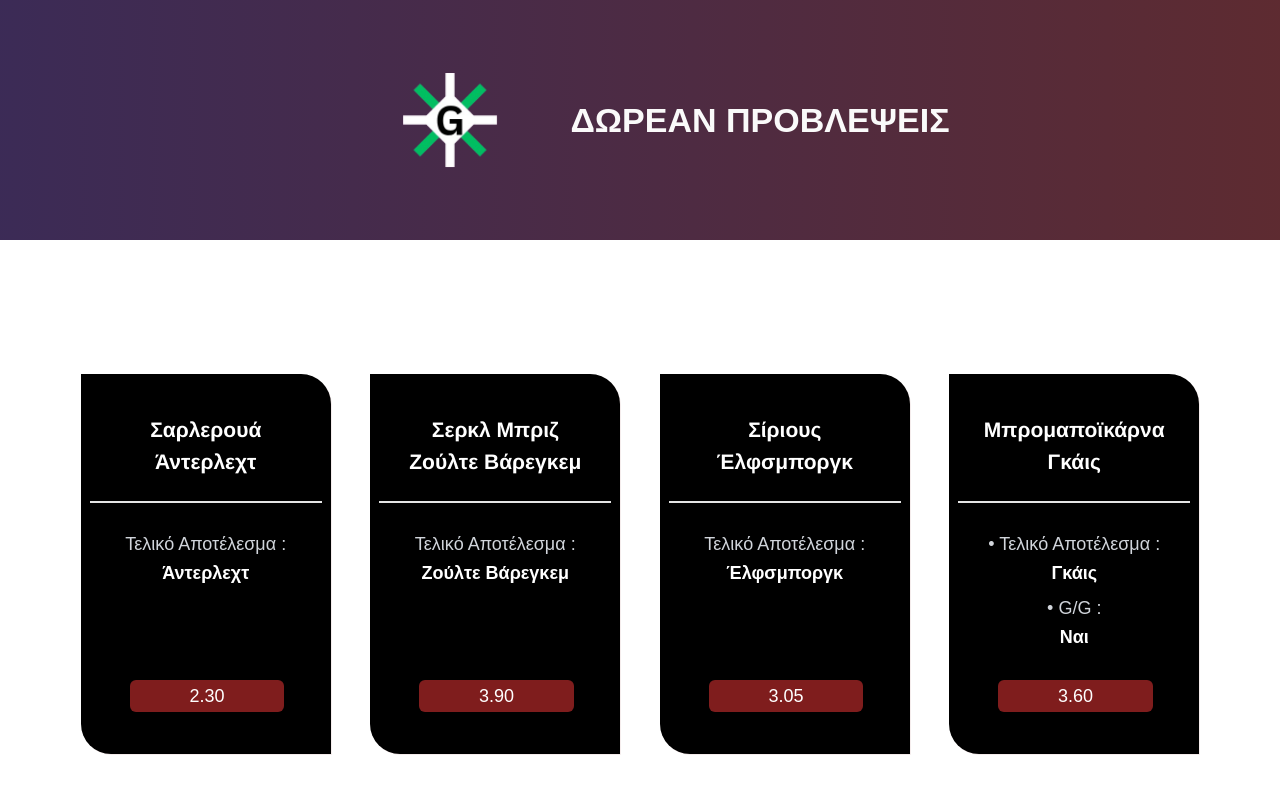
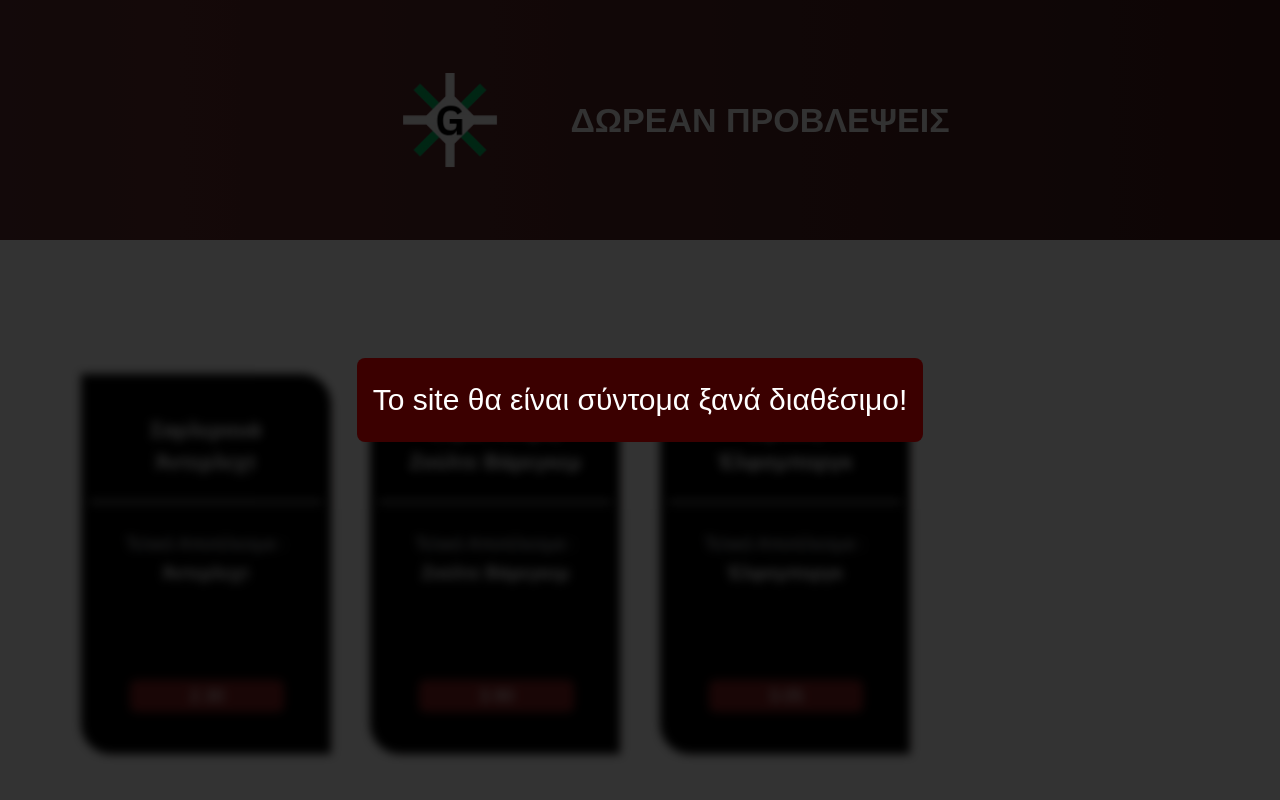
Before and after one commit to MichalisGianniotis/Provlepseis, a Next.js app: page / in a window 1280 px wide. Shown: the top 800 px of the page. Built offline with nearby package versions, Linux system fonts and the light colour scheme.

Commit message:
Update 1.1

```diff
--- a/app/globals.css
+++ b/app/globals.css
@@ -23,6 +23,9 @@ body {
     /* flex-wrap: wrap; */
     padding: 50px;
     text-align: center;
+    filter: blur(5px);
+    pointer-events: none;
+    user-select: none;
 }
 /*.bg-col {
   background-image: linear-gradient(to bottom left, rgb(116, 1, 1), black, black, rgb(116, 1, 1) );
--- a/components/matches-list.jsx
+++ b/components/matches-list.jsx
@@ -1,13 +1,24 @@
+'use client'
+
 // import Image from "next/image";
 import { matches } from "../data/matches";
+
+import { useState } from "react";
 
 
 export function MatchList() {
 
+    const [count, setCount] = useState(3);
+
     return (
         <div className="container mx-auto py-8">
-            <div className="container1">
-                {matches.map((match) => (
+            <div id="coming-soon" className="fixed top-0 left-0 w-full h-full text-white flex justify-center items-center inset-0 bg-black bg-opacity-80 z-50">
+                <div className="text-white text-3xl text-center px-4 bg-[#3b0000] width-auto py-6 rounded-lg">
+                    Το site θα είναι σύντομα ξανά διαθέσιμο!
+                </div>
+            </div>
+            <div id="content" className="container1">
+                {matches.slice(0,count).map((match) => (
                 <div key={match.id} className="relative group overflow-hidden item">
                     <div className="aspect-[2/3] relative">
                     <div className="absolute inset-0">
@@ -49,6 +60,7 @@ export function MatchList() {
                 </div>
                 ))}
             </div>
-            </div>
+            <button onClick={() => setCount(count + 3)} className="text-center flex m-auto bg-black text-white p-4 rounded-xl">Load more</button>
+        </div>
     )
 }
--- a/data/matches.js
+++ b/data/matches.js
@@ -1,28 +1,245 @@
 const matches = [
-    { id: 1, title1: "Σαρλερουά", title2: "Άντερλεχτ", bet1: "Άντερλεχτ", bet2: "", betType1: "Τελικό Αποτέλεσμα :", betType2: "", betOdds: "2.30",},
-    { id: 2, title1: "Σερκλ Μπριζ", title2: "Ζούλτε Βάρεγκεμ", bet1: "Ζούλτε Βάρεγκεμ", bet2: "", betType1: "Τελικό Αποτέλεσμα :", betType2: "", betOdds: "3.90",},
-    { id: 3, title1: "Σίριους", title2: "Έλφσμποργκ", bet1: "Έλφσμποργκ", bet2: "", betType1: "Τελικό Αποτέλεσμα :", betType2: "", betOdds: "3.05",},
-    { id: 4, title1: "Μπρομαποϊκάρνα", title2: "Γκάις", bet1: "Γκάις", bet2: "Ναι", betType1: "• Τελικό Αποτέλεσμα :", betType2: "• G/G :", betOdds: "3.60",},
-    { id: 5, title1: "Ρεάλ Σοσιεδάδ", title2: "Σεβίλλη", bet1: "Σεβίλλη", bet2: "Ναι", betType1: "• Τελικό Αποτέλεσμα :", betType2: "• G/G :", betOdds: "6.00",},
-    { id: 6, title1: "Βαλένθια", title2: "Βιγιαρεάλ", bet1: "Βιγιαρεάλ", bet2: "Ναι", betType1: "• Τελικό Αποτέλεσμα :", betType2: "• G/G :", betOdds: "4.00",},
-    { id: 7, title1: "Μαγιόρκα", title2: "Λεβάντε", bet1: "Λεβάντε", bet2: "", betType1: "Τελικό Αποτέλεσμα :", betType2: "", betOdds: "3.60",},
-    { id: 8, title1: "Ρεάλ Μαδρίτης", title2: "Μπαρτσελόνα", bet1: "Μπαρτσελόνα", bet2: "Over 2.5", betType1: "• Τελικό Αποτέλεσμα :", betType2: "• Συνολικά Γκολ :", betOdds: "3.80",},
-    { id: 9, title1: "Μπρέντφορντ", title2: "Λίβερπουλ", bet1: "Λίβερπουλ", bet2: "Over 2.5", betType1: "• Τελικό Αποτέλεσμα :", betType2: "• Συνολικά Γκολ :", betOdds: "2.25",},
-    { id: 10, title1: "Άρσεναλ", title2: "Κρίσταλ Πάλας", bet1: "Άρσεναλ", bet2: "Over 2.5", betType1: "• Τελικό Αποτέλεσμα :", betType2: "• Συνολικά Γκολ :", betOdds: "2.05",},
-    { id: 11, title1: "Γουλβς", title2: "Μπέρνλι", bet1: "Μπέρνλι", bet2: "", betType1: "Τελικό Αποτέλεσμα :", betType2: "", betOdds: "4.00",},
-    { id: 12, title1: "Έβερτον", title2: "Τότεναμ", bet1: "Τότεναμ", bet2: "Ναι", betType1: "• Τελικό Αποτέλεσμα :", betType2: "• G/G :", betOdds: "5.00",},
-    { id: 13, title1: "Λανς", title2: "Μαρσέιγ", bet1: "Μαρσέιγ", bet2: "Over 2.5", betType1: "• Τελικό Αποτέλεσμα :", betType2: "• Συνολικά Γκολ :", betOdds: "3.25",},
-    { id: 14, title1: "Ανζέ", title2: "Λοριάν", bet1: "Λοριάν", bet2: "", betType1: "Τελικό Αποτέλεσμα :", betType2: "", betOdds: "2.80",},
-    { id: 15, title1: "Ρεν", title2: "Νις", bet1: "Ρεν", bet2: "Ναι", betType1: "• Τελικό Αποτέλεσμα :", betType2: "• G/G :", betOdds: "3.60",},
-    { id: 16, title1: "Σινσινάτι", title2: "Κολόμπους Κρου", bet1: "Σινσινάτι", bet2: "Ναι", betType1: "• Τελικό Αποτέλεσμα :", betType2: "• G/G :", betOdds: "3.50",},
-    { id: 17, title1: "Μινεσότα", title2: "Σιάτλ Σάουντερς", bet1: "Μινεσότα", bet2: "Over 2.5", betType1: "• Τελικό Αποτέλεσμα :", betType2: "• Συνολικά Γκολ :", betOdds: "3.30",},
-    { id: 18, title1: "Βιτόρια", title2: "Κορίνθιανς", bet1: "Κορίνθιανς", bet2: "Over 2.5", betType1: "• Τελικό Αποτέλεσμα :", betType2: "• Συνολικά Γκολ :", betOdds: "5.00",},
-    { id: 19, title1: "Σάο Πάολο", title2: "Μπαΐα", bet1: "Μπαΐα", bet2: "", betType1: "Τελικό Αποτέλεσμα :", betType2: "", betOdds: "4.00",},
-    { id: 20, title1: "Μποταφόγκο", title2: "Σάντος", bet1: "Μποταφόγκο", bet2: "Over 1.5", betType1: "• Τελικό Αποτέλεσμα :", betType2: "• Συνολικά Γκολ :", betOdds: "2.25",},
-    { id: 21, title1: "Μπραγκαντίνο", title2: "Βάσκο Ντα Γκάμα", bet1: "Βάσκο Ντα Γκάμα", bet2: "", betType1: "Τελικό Αποτέλεσμα :", betType2: "", betOdds: "3.00",},
-    { id: 22, title1: "Βίντερτουρ", title2: "Λουκέρνη", bet1: "Λουκέρνη", bet2: "Over 3.5", betType1: "• Τελικό Αποτέλεσμα :", betType2: "• Συνολικά Γκολ :", betOdds: "4.60",},
-    { id: 23, title1: "Ζυρίχη", title2: "Γιουνγκ Μπόις", bet1: "Γιουνγκ Μπόις", bet2: "Over 2.5", betType1: "• Τελικό Αποτέλεσμα :", betType2: "• G/G :", betOdds: "3.20",},
-    { id: 24, title1: "Σερβέτ", title2: "Λουγκάνο", bet1: "Λουγκάνο", bet2: "", betType1: "Τελικό Αποτέλεσμα :", betType2: "", betOdds: "2.67",},
+    {
+        id: 1,
+        title1: "Σαρλερουά",
+        title2: "Άντερλεχτ",
+        bet1: "Άντερλεχτ",
+        bet2: "",
+        betType1: "Τελικό Αποτέλεσμα :",
+        betType2: "",
+        betOdds: "2.30",
+    },
+    {
+        id: 2,
+        title1: "Σερκλ Μπριζ",
+        title2: "Ζούλτε Βάρεγκεμ",
+        bet1: "Ζούλτε Βάρεγκεμ",
+        bet2: "",
+        betType1: "Τελικό Αποτέλεσμα :",
+        betType2: "",
+        betOdds: "3.90",
+    },
+    {
+        id: 3,
+        title1: "Σίριους",
+        title2: "Έλφσμποργκ",
+        bet1: "Έλφσμποργκ",
+        bet2: "",
+        betType1: "Τελικό Αποτέλεσμα :",
+        betType2: "",
+        betOdds: "3.05",
+    },
+    {
+        id: 4,
+        title1: "Μπρομαποϊκάρνα",
+        title2: "Γκάις",
+        bet1: "Γκάις",
+        bet2: "Ναι",
+        betType1: "• Τελικό Αποτέλεσμα :",
+        betType2: "• G/G :",
+        betOdds: "3.60",
+    },
+    {
+        id: 5,
+        title1: "Ρεάλ Σοσιεδάδ",
+        title2: "Σεβίλλη",
+        bet1: "Σεβίλλη",
+        bet2: "Ναι",
+        betType1: "• Τελικό Αποτέλεσμα :",
+        betType2: "• G/G :",
+        betOdds: "6.00",
+    },
+    {
+        id: 6,
+        title1: "Βαλένθια",
+        title2: "Βιγιαρεάλ",
+        bet1: "Βιγιαρεάλ",
+        bet2: "Ναι",
+        betType1: "• Τελικό Αποτέλεσμα :",
+        betType2: "• G/G :",
+        betOdds: "4.00",
+    },
+    {
+        id: 7,
+        title1: "Μαγιόρκα",
+        title2: "Λεβάντε",
+        bet1: "Λεβάντε",
+        bet2: "",
+        betType1: "Τελικό Αποτέλεσμα :",
+        betType2: "",
+        betOdds: "3.60",
+    },
+    {
+        id: 8,
+        title1: "Ρεάλ Μαδρίτης",
+        title2: "Μπαρτσελόνα",
+
+        bet1: "Μπαρτσελόνα",
+        bet2: "Over 2.5",
+        betType1: "• Τελικό Αποτέλεσμα :",
+        betType2: "• Συνολικά Γκολ :",
+        betOdds: "3.80",
+    },
+    {
+        id: 9,
+        title1: "Μπρέντφορντ",
+        title2: "Λίβερπουλ",
+        bet1: "Λίβερπουλ",
+        bet2: "Over 2.5",
+        betType1: "• Τελικό Αποτέλεσμα :",
+        betType2: "• Συνολικά Γκολ :",
+        betOdds: "2.25",
+    },
+    {
+        id: 10,
+        title1: "Άρσεναλ",
+        title2: "Κρίσταλ Πάλας",
+        bet1: "Άρσεναλ",
+        bet2: "Over 2.5",
+        betType1: "• Τελικό Αποτέλεσμα :",
+        betType2: "• Συνολικά Γκολ :",
+        betOdds: "2.05",
+    },
+    {
+        id: 11,
+        title1: "Γουλβς",
+        title2: "Μπέρνλι",
+        bet1: "Μπέρνλι",
+        bet2: "",
+        betType1: "Τελικό Αποτέλεσμα :",
+        betType2: "",
+        betOdds: "4.00",
+    },
+    {
+        id: 12,
+        title1: "Έβερτον",
+        title2: "Τότεναμ",
+        bet1: "Τότεναμ",
+        bet2: "Ναι",
+        betType1: "• Τελικό Αποτέλεσμα :",
+        betType2: "• G/G :",
+        betOdds: "5.00",
+    },
+    {
+        id: 13,
+        title1: "Λανς",
+        title2: "Μαρσέιγ",
+        bet1: "Μαρσέιγ",
+        bet2: "Over 2.5",
+        betType1: "• Τελικό Αποτέλεσμα :",
+        betType2: "• Συνολικά Γκολ :",
+        betOdds: "3.25",
+    },
+    {
+        id: 14,
+        title1: "Ανζέ",
+        title2: "Λοριάν",
+        bet1: "Λοριάν",
+        bet2: "",
+        betType1: "Τελικό Αποτέλεσμα :",
+        betType2: "",
+        betOdds: "2.80",
+    },
+    {
+        id: 15,
+        title1: "Ρεν",
+        title2: "Νις",
+        bet1: "Ρεν",
+        bet2: "Ναι",
+        betType1: "• Τελικό Αποτέλεσμα :",
+        betType2: "• G/G :",
+        betOdds: "3.60",
+    },
+    {
+        id: 16,
+        title1: "Σινσινάτι",
+        title2: "Κολόμπους Κρου",
+        bet1: "Σινσινάτι",
+        bet2: "Ναι",
+        betType1: "• Τελικό Αποτέλεσμα :",
+        betType2: "• G/G :",
+        betOdds: "3.50",
+    },
+    {
+        id: 17,
+        title1: "Μινεσότα",
+        title2: "Σιάτλ Σάουντερς",
+        bet1: "Μινεσότα",
+        bet2: "Over 2.5",
+        betType1: "• Τελικό Αποτέλεσμα :",
+        betType2: "• Συνολικά Γκολ :",
+        betOdds: "3.30",
+    },
+    {
+        id: 18,
+        title1: "Βιτόρια",
+        title2: "Κορίνθιανς",
+        bet1: "Κορίνθιανς",
+        bet2: "Over 2.5",
+        betType1: "• Τελικό Αποτέλεσμα :",
+        betType2: "• Συνολικά Γκολ :",
+        betOdds: "5.00",
+    },
+    {
+        id: 19,
+        title1: "Σάο Πάολο",
+        title2: "Μπαΐα",
+        bet1: "Μπαΐα",
+        bet2: "",
+        betType1: "Τελικό Αποτέλεσμα :",
+        betType2: "",
+        betOdds: "4.00",
+    },
+    {
+        id: 20,
+        title1: "Μποταφόγκο",
+        title2: "Σάντος",
+        bet1: "Μποταφόγκο",
+        bet2: "Over 1.5",
+        betType1: "• Τελικό Αποτέλεσμα :",
+        betType2: "• Συνολικά Γκολ :",
+        betOdds: "2.25",
+    },
+    {
+        id: 21,
+        title1: "Μπραγκαντίνο",
+        title2: "Βάσκο Ντα Γκάμα",
+        bet1: "Βάσκο Ντα Γκάμα",
+        bet2: "",
+        betType1: "Τελικό Αποτέλεσμα :",
+        betType2: "",
+        betOdds: "3.00",
+    },
+    {
+        id: 22,
+        title1: "Βίντερτουρ",
+        title2: "Λουκέρνη",
+        bet1: "Λουκέρνη",
+        bet2: "Over 3.5",
+        betType1: "• Τελικό Αποτέλεσμα :",
+        betType2: "• Συνολικά Γκολ :",
+        betOdds: "4.60",
+    },
+    {
+        id: 23,
+        title1: "Ζυρίχη",
+        title2: "Γιουνγκ Μπόις",
+        bet1: "Γιουνγκ Μπόις",
+        bet2: "Over 2.5",
+        betType1: "• Τελικό Αποτέλεσμα :",
+        betType2: "• G/G :",
+        betOdds: "3.20",
+    },
+    {
+        id: 24,
+        title1: "Σερβέτ",
+        title2: "Λουγκάνο",
+        bet1: "Λουγκάνο",
+        bet2: "",
+        betType1: "Τελικό Αποτέλεσμα :",
+        betType2: "",
+        betOdds: "2.67",
+    },
     // { id: 25, title1: "Σιάτλ Σάουντερς", title2: "Πόρτλαντ", bet1: "Σιάτλ Σάουντερς", bet2: "Ναι", betType1: "• Τελικό Αποτέλεσμα :", betType2: "• G/G :", betOdds: "2.62",},
     // { id: 26, title1: "Μπραγκαντίνο", title2: "Γκρέμιο", bet1: "Γκρέμιο", bet2: "", betType1: "Τελικό Αποτέλεσμα :", betType2: "", betOdds: "3.25",},
     // { id: 27, title1: "Κορίνθιανς", title2: "Μιρασόλ", bet1: "Μιρασόλ", bet2: "", betType1: "Τελικό Αποτέλεσμα :", betType2: "", betOdds: "3.55",},
```
